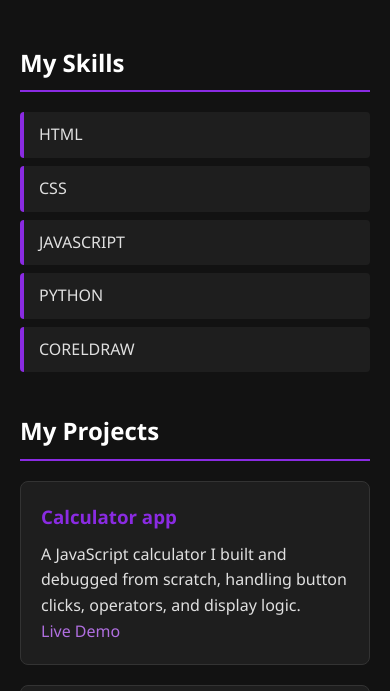
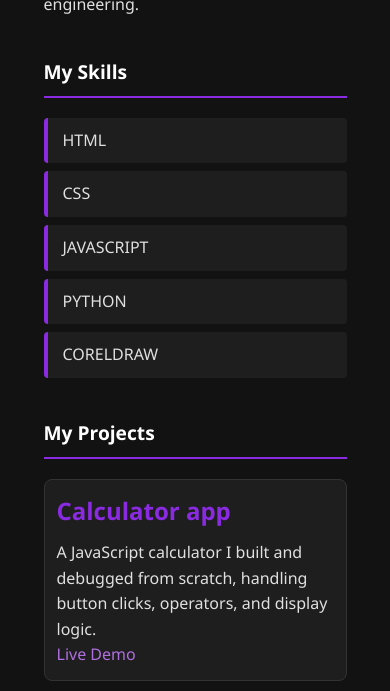
Before and after one commit to Haidar090/haidar-portfolio, a plain HTML site: page index.html in a window 390 px wide. Shown: the part 876-1567 px from the top of the page. Drawn offline with Linux system fonts and the light colour scheme.

Commit message:
Update portfolio.css

```diff
--- a/portfolio.css
+++ b/portfolio.css
@@ -1,4 +1,3 @@
-/* Reset & base styles */
 * {
   margin: 0;
   padding: 0;
@@ -169,3 +168,37 @@ a:hover {
   margin-left: auto;
   margin-right: auto;
 }
+@media (max-width: 768px) {
+  section {
+    max-width: 90%;
+    padding: 0 15px;
+  }
+
+  h1, h2, h3 {
+    font-size: 1.5rem;
+  }
+
+  #contact-form {
+    max-width: 100%;
+  }
+}
+
+/* Phones */
+@media (max-width: 480px) {
+  body {
+    padding: 10px;
+  }
+
+  h2 {
+    font-size: 1.2rem;
+    margin-top: 25px;
+  }
+
+  .project-card {
+    padding: 12px;
+  }
+
+  #contact-form button {
+    width: 100%;
+  }
+  }
```
